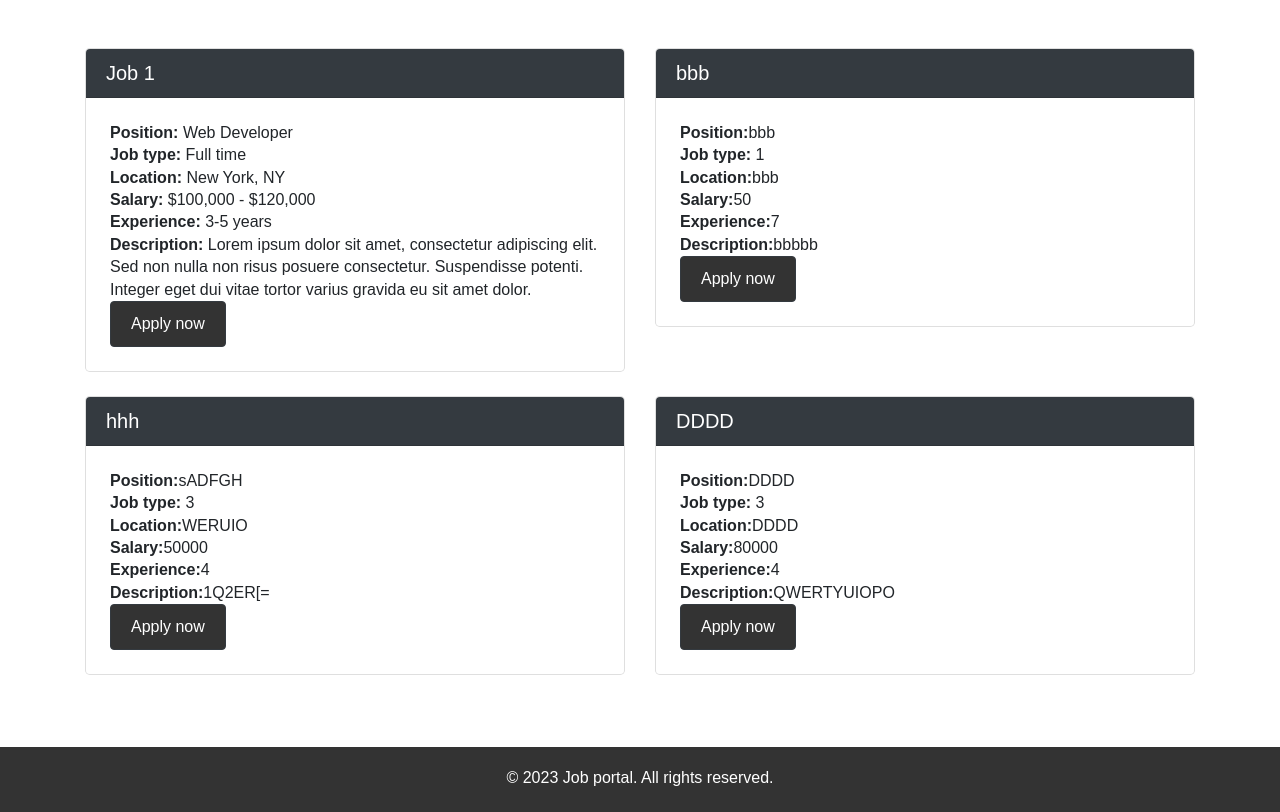
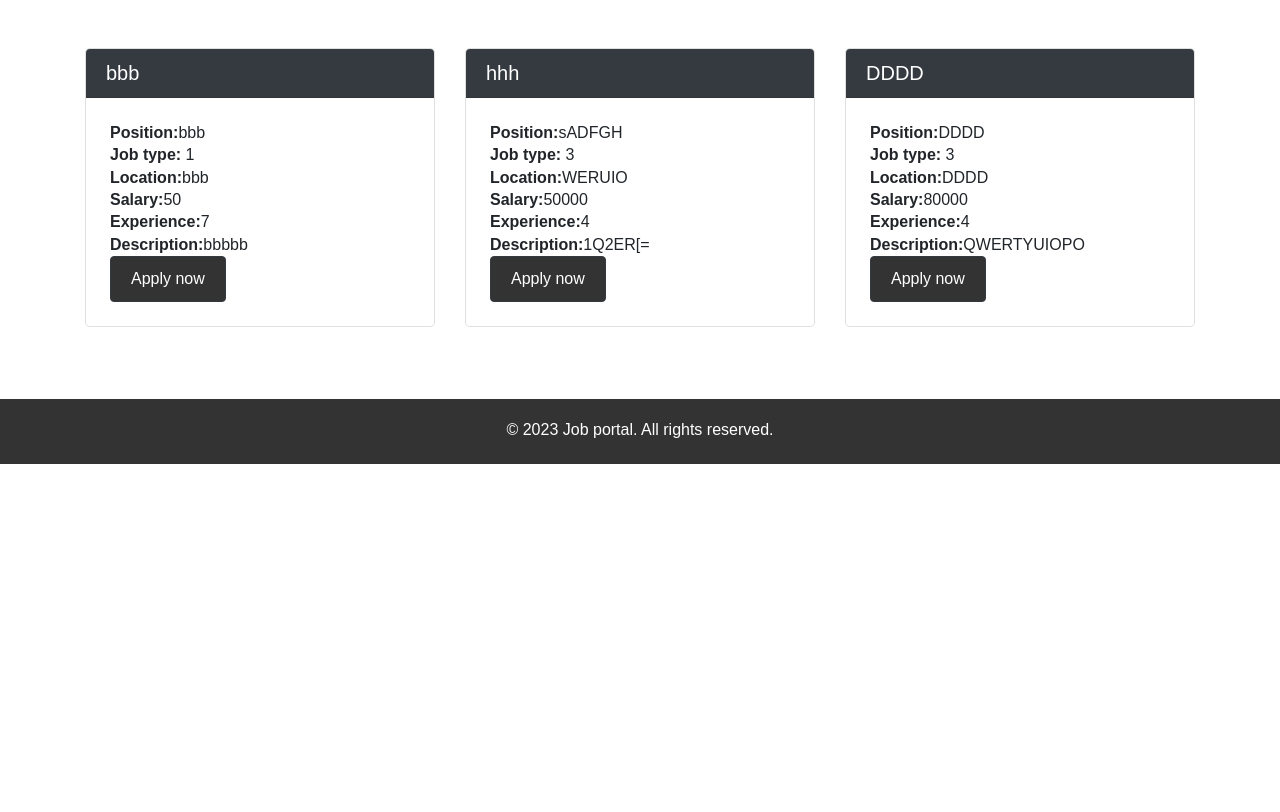
Before and after one commit to MyrHlorid/FinalProject, a Django app: page /job_list/ in a window 1280 px wide. Shown: the part 69-881 px from the top of the page. After the commit the page ends 533 px from the top, so only its background shows below. Run offline with Django 3.2, Linux system fonts and the light colour scheme; data comes from the database, SQL or seed files in the repository; both versions use the stored data as it was after the commit; some libraries are stand-ins or nearby versions.

Commit message:
job_list

```diff
--- a/job_portal/templates/job_portal/job_list.html
+++ b/job_portal/templates/job_portal/job_list.html
@@ -3,25 +3,9 @@
 
 {% block content %}
     <div class="container my-5">
-        <div class="row justify-content-center">
-            <div class="col-lg-6 mb-4">
-                <div class="card rounded-lg">
-                    <div class="card-header bg-dark text-white rounded-top">
-                        <h5 class="mb-0">Job 1</h5>
-                    </div>
-                    <div class="card-body p-4">
-                        <p class="card-text"><strong>Position:</strong> Web Developer</p>
-                        <p class="card-text"><strong>Job type:</strong> Full time</p>
-                        <p class="card-text"><strong>Location:</strong> New York, NY</p>
-                        <p class="card-text"><strong>Salary:</strong> $100,000 - $120,000</p>
-                        <p class="card-text"><strong>Experience:</strong> 3-5 years</p>
-                        <p class="card-text"><strong>Description:</strong> Lorem ipsum dolor sit amet, consectetur adipiscing elit. Sed non nulla non risus posuere consectetur. Suspendisse potenti. Integer eget dui vitae tortor varius gravida eu sit amet dolor.</p>
-                        <a href="#" class="btn btn-dark">Apply now</a>
-                    </div>
-                </div>
-            </div>
+        <div class="row">
             {% for job in jobs %}
-            <div class="col-lg-6 mb-4">
+            <div class="col-lg-4 mb-4">
                 <div class="card rounded-lg">
                     <div class="card-header bg-dark text-white rounded-top">
                         <h5 class="mb-0">{{ job.job_name }}</h5>
```
Also changed, not shown: db.sqlite3, job_portal/migrations/0002_job_experience_job_job_name_job_location_and_more.py (added).
